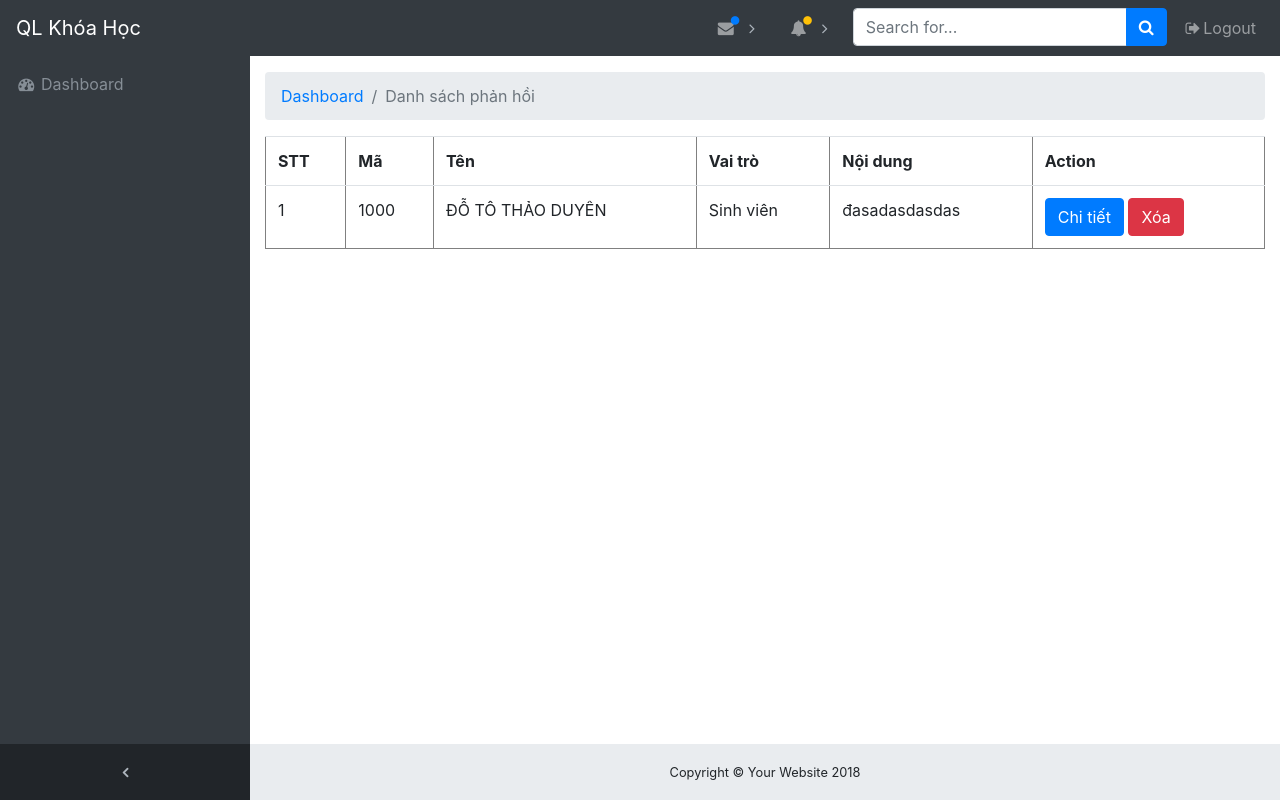
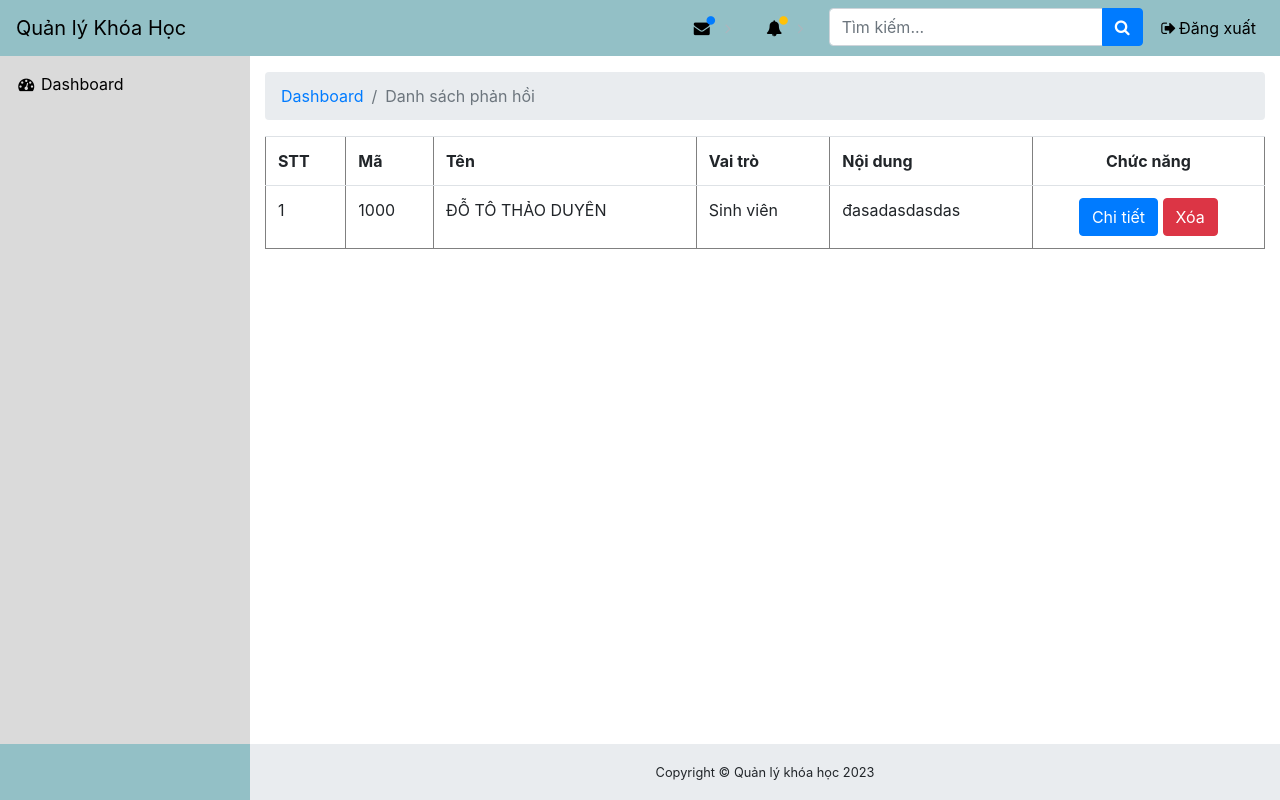
Before and after one commit to thaibmt/php-mvc, a PHP site: page /index.php?action=listComment in a window 1280 px wide. Run offline with PHP 8.4, Linux system fonts and the light colour scheme; the visitor is signed in with stand-in values (Sample User, id 1); data comes from the database, SQL or seed files in the repository; both versions use the stored data as it was after the commit; some libraries are stand-ins or nearby versions.

Commit message:
update code

```diff
--- a/assets/css/main.css
+++ b/assets/css/main.css
@@ -525,3 +525,17 @@ footer.sticky-footer {
     -moz-appearance: none;
     appearance: none;
 }
+
+.bg-dark {
+    background-color: #93c0c6 !important;
+}
+
+.navbar-sidenav {
+    background: #dadada !important;
+}
+
+.navbar-brand,
+.navbar-sidenav .nav-link>*,
+.nav-link {
+    color: #000 !important;
+}
--- a/views/admin/bill/index.php
+++ b/views/admin/bill/index.php
@@ -38,7 +38,7 @@ $billStatus = [
         <th>Tổng tiền</th>
         <th>Ngày đăng ký</th>
         <th>Tình trạng</th>
-        <th class="text-center">Action</th>
+        <th class="text-center">Chức năng</th>
     </tr>
     <?php foreach ($bills as $index => $bill) : ?>
     <tr>
--- a/views/admin/comment/index.php
+++ b/views/admin/comment/index.php
@@ -20,7 +20,7 @@ ob_start();
         <th>Tên</th>
         <th>Vai trò</th>
         <th>Nội dung</th>
-        <th>Action</th>
+        <th class="text-center">Chức năng</th>
     </tr>
     <?php foreach ($comments as $index => $comment) : ?>
     <tr>
@@ -29,7 +29,7 @@ ob_start();
         <td><?php echo isset($comment['studentName']) ? $comment['studentName'] : $comment['lecturerName']; ?></td>
         <td><?php echo isset($comment['id_gv']) ? 'Giảng viên' : 'Sinh viên'; ?></td>
         <td><?php echo $comment['content']; ?></td>
-        <td>
+        <td class="text-center">
             <a href="index.php?action=readComment&id=<?php echo $comment['id']; ?>" class="btn btn-primary">Chi
                 tiết</a>
             <a href="index.php?action=deleteComment&id=<?php echo $comment['id']; ?>" class="btn btn-danger">Xóa</a>
--- a/views/master_layout.php
+++ b/views/master_layout.php
@@ -19,7 +19,7 @@
 <body class="fixed-nav sticky-footer bg-dark" id="page-top">
     <!-- Navigation-->
     <nav class="navbar navbar-expand-lg navbar-dark bg-dark fixed-top" id="mainNav">
-        <a class="navbar-brand" href="index.html">QL Khóa Học</a>
+        <a class="navbar-brand" href="index.php">Quản lý Khóa Học</a>
         <button class="navbar-toggler navbar-toggler-right" type="button" data-toggle="collapse"
             data-target="#navbarResponsive" aria-controls="navbarResponsive" aria-expanded="false"
             aria-label="Toggle navigation">
@@ -37,13 +37,13 @@
                 <li class="nav-item" data-toggle="tooltip" data-placement="right" title="QL Đơn hàng">
                     <a class="nav-link" href="index.php?action=listBill">
                         <i class="fa fa-fw fa-dashboard"></i>
-                        <span class="nav-link-text">QL Đơn hàng</span>
+                        <span class="nav-link-text">Quản lý Đơn hàng</span>
                     </a>
                 </li>
                 <li class="nav-item" data-toggle="tooltip" data-placement="right" title="QL Phản hồi">
                     <a class="nav-link" href="index.php?action=listComment">
                         <i class="fa fa-fw fa-dashboard"></i>
-                        <span class="nav-link-text">QL Phản hồi</span>
+                        <span class="nav-link-text">Quản lý Phản hồi</span>
                     </a>
                 </li>
                 <?php } ?>
@@ -74,13 +74,6 @@
                 </li>
                 <?php } ?>
 
-            </ul>
-            <ul class="navbar-nav sidenav-toggler">
-                <li class="nav-item">
-                    <a class="nav-link text-center" id="sidenavToggler">
-                        <i class="fa fa-fw fa-angle-left"></i>
-                    </a>
-                </li>
             </ul>
             <ul class="navbar-nav ml-auto">
                 <li class="nav-item dropdown">
@@ -172,7 +165,7 @@
                 <li class="nav-item">
                     <form class="form-inline my-2 my-lg-0 mr-lg-2">
                         <div class="input-group">
-                            <input class="form-control" type="text" placeholder="Search for...">
+                            <input class="form-control" type="text" placeholder="Tìm kiếm...">
                             <span class="input-group-append">
                                 <button class="btn btn-primary" type="button">
                                     <i class="fa fa-search"></i>
@@ -183,7 +176,7 @@
                 </li>
                 <li class="nav-item">
                     <a class="nav-link" data-toggle="modal" data-target="#exampleModal">
-                        <i class="fa fa-fw fa-sign-out"></i>Logout</a>
+                        <i class="fa fa-fw fa-sign-out"></i>Đăng xuất</a>
                 </li>
             </ul>
         </div>
@@ -212,7 +205,7 @@
         <footer class="sticky-footer">
             <div class="container">
                 <div class="text-center">
-                    <small>Copyright © Your Website 2018</small>
+                    <small>Copyright © Quản lý khóa học <?php echo date('Y') ?></small>
                 </div>
             </div>
         </footer>
@@ -226,15 +219,15 @@
             <div class="modal-dialog" role="document">
                 <div class="modal-content">
                     <div class="modal-header">
-                        <h5 class="modal-title" id="exampleModalLabel">Ready to Leave?</h5>
+                        <h5 class="modal-title" id="exampleModalLabel">Sẵn sàng đăng xuất?</h5>
                         <button class="close" type="button" data-dismiss="modal" aria-label="Close">
                             <span aria-hidden="true">×</span>
                         </button>
                     </div>
-                    <div class="modal-body">Select "Logout" below if you are ready to end your current session.</div>
+                    <div class="modal-body">Chọn "Đăng xuất" bên dưới để đăng xuất.</div>
                     <div class="modal-footer">
-                        <button class="btn btn-secondary" type="button" data-dismiss="modal">Cancel</button>
-                        <a class="btn btn-primary" href="index.php?action=logout">Logout</a>
+                        <button class="btn btn-secondary" type="button" data-dismiss="modal">Hủy</button>
+                        <a class="btn btn-primary" href="index.php?action=logout">Đăng xuất</a>
                     </div>
                 </div>
             </div>
--- a/views/payment/index.php
+++ b/views/payment/index.php
@@ -19,7 +19,7 @@ ob_start();
         <th>Tổng tiền</th>
         <th>Ngày đăng ký</th>
         <th>Tình trạng</th>
-        <th class="text-center">Action</th>
+        <th class="text-center">Chức năng</th>
     </tr>
     <?php foreach ($bills as $index => $bill) : ?>
     <tr>
@@ -44,7 +44,8 @@ ob_start();
     <nav aria-label="Page navigation example">
         <ul class="pagination">
             <?php for ($i = 1; $i <= $totalPages; $i++) : ?>
-                    <li class="page-item <?php echo $_GET['page'] == $i ? 'active' : '' ?>"><a class="page-link" href="index.php?action=listBill&page=<?php echo $i; ?>"><?php echo $i; ?></a></li>
+            <li class="page-item <?php echo $_GET['page'] == $i ? 'active' : '' ?>"><a class="page-link"
+                    href="index.php?action=listBill&page=<?php echo $i; ?>"><?php echo $i; ?></a></li>
             <?php endfor; ?>
         </ul>
     </nav>
```
Also changed, not shown: database/qlkhoahoc.sql (+3 -15 lines), views/auth/login.php (+7 -7 lines). Lines whose indentation alone changed are shown as unchanged.
